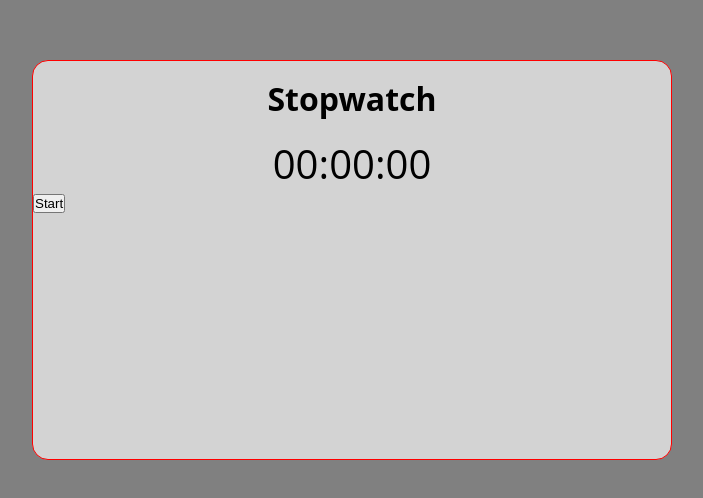
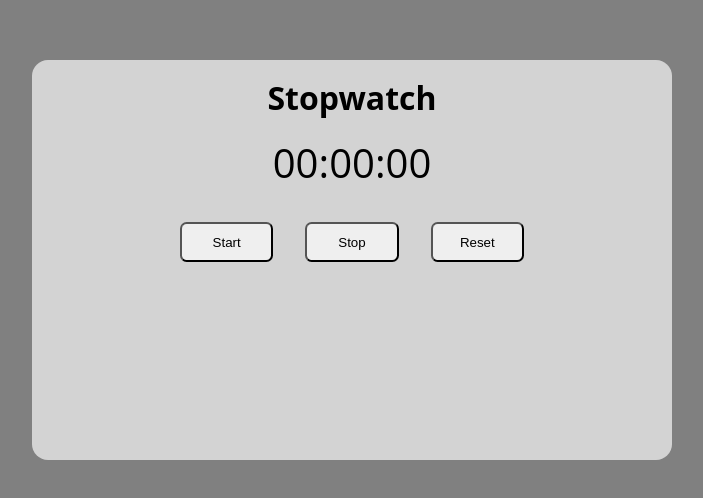
Before and after one commit to CelestialCoyote/react-stopwatch, a React app: page / in a window 1280 px wide. Shown: the part 140-638 px from the top of the page, without its empty margins (288-991 px from the left). Built offline with nearby package versions, Linux system fonts and the light colour scheme.

Commit message:
Button spacing and styles.

```diff
--- a/src/components/Stopwatch/Stopwatch.css
+++ b/src/components/Stopwatch/Stopwatch.css
@@ -1,6 +1,5 @@
 .stopwatch {
 	background: lightgray;
-	border: 1px solid red;
 	border-radius: 1.0em;
 	height: 50%;
 	margin: 0 auto;
@@ -20,3 +19,15 @@
 .stopwatch-numbers {
 	font-size: 2.5rem;
 }
+
+.stopwatch-control {
+	gap: 2.0em;
+	justify-content: center;
+	margin-top: 2.0em;
+}
+
+.stopwatch-control-button {
+	border-radius: 0.5em;
+	height: 3.0em;
+	width: 7.0em;
+}
--- a/src/components/Stopwatch/Stopwatch.js
+++ b/src/components/Stopwatch/Stopwatch.js
@@ -51,7 +51,13 @@ const Stopwatch = () => {
 				</div>
 			</div>
 
-			{isActive ? (
+			<div className='stopwatch-control flex-row'>
+				<button className='stopwatch-control-button' onClick={handleStart}>Start</button>
+				<button className='stopwatch-control-button' onClick={handlePaused}>Stop</button>
+				<button className='stopwatch-control-button' onClick={handleReset}>Reset</button>
+			</div>
+
+			{/* {isActive ? (
 				<div>
 					{ispaused ? (
 						<div>
@@ -59,7 +65,7 @@ const Stopwatch = () => {
 						</div>
 					) : (
 						<div>
-							<button onClick={handlePaused}>stop</button>
+							<button onClick={handlePaused}>Stop</button>
 						</div>
 					)}
 					<div>
@@ -72,7 +78,7 @@ const Stopwatch = () => {
 						<button onClick={handleStart}>Start</button>
 					</div>
 				</div>
-			)}
+			)} */}
 		</div>
 	);
 };
```
